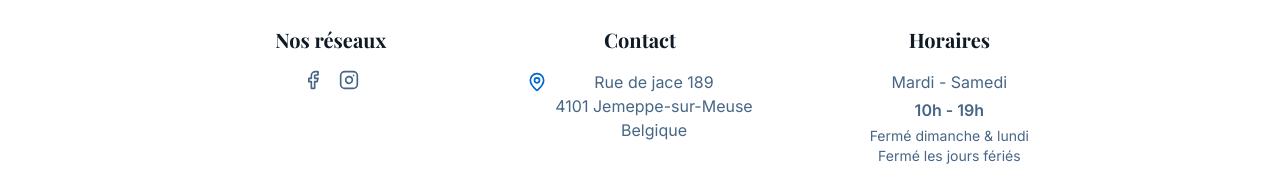
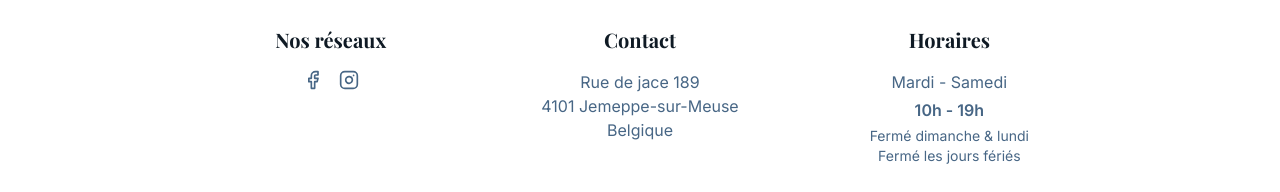
Before and after one commit to Dylan-Cecius/modern-seaside-stay-2479, a React (Vite) app: page / in a window 1280 px wide. Shown: the part 4097-4289 px from the top of the page. Built offline with nearby package versions, Linux system fonts and the light colour scheme.

Commit message:
Remove location icon
Removed the location icon from the footer.

```diff
--- a/src/components/Footer.tsx
+++ b/src/components/Footer.tsx
@@ -27,16 +27,11 @@ export default function Footer() {
 
           <div className="animate-fade-in [animation-delay:200ms] text-center">
             <h4 className="text-xl font-bold mb-4">{t.footer.contact}</h4>
-            <ul className="space-y-3">
-              <li className="flex items-start justify-center">
-                <MapPin className="w-5 h-5 mr-2 mt-0.5 text-primary" />
-                <span className="text-muted-foreground">
-                  Rue de jace 189<br />
-                  4101 Jemeppe-sur-Meuse<br />
-                  Belgique
-                </span>
-              </li>
-            </ul>
+            <div className="text-muted-foreground">
+              Rue de jace 189<br />
+              4101 Jemeppe-sur-Meuse<br />
+              Belgique
+            </div>
           </div>
 
           <div className="animate-fade-in [animation-delay:300ms] text-center">
```
